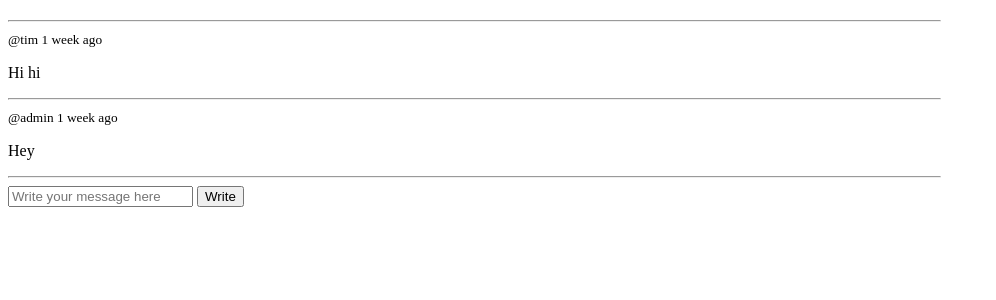
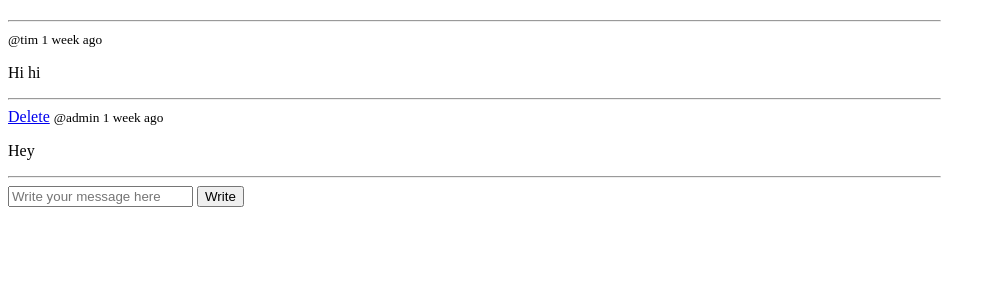
Before and after one commit to DmitriyRiabko/StudyBudy, a Django app: page /room/1 in a window 1280 px wide. Shown: the part 324-624 px from the top of the page, without its empty margins (0-996 px from the left). Run offline with Django 5.2, Linux system fonts and the light colour scheme; a user stored in the database is signed in; data comes from the database, SQL or seed files in the repository.

Commit message:
added delete message feature for owner

```diff
--- a/base/templates/base/room.html
+++ b/base/templates/base/room.html
@@ -24,6 +24,9 @@
       <hr />
       {% for message in room_messages %}
       <div>
+        {% if request.user == message.user %}
+        <a href="{% url 'delete-message' message.id %}">Delete</a>
+        {% endif %}
         <small>@{{message.user}} {{message.created|timesince }} ago</small>
         <p>{{message.body}}</p>
         <hr />
```
